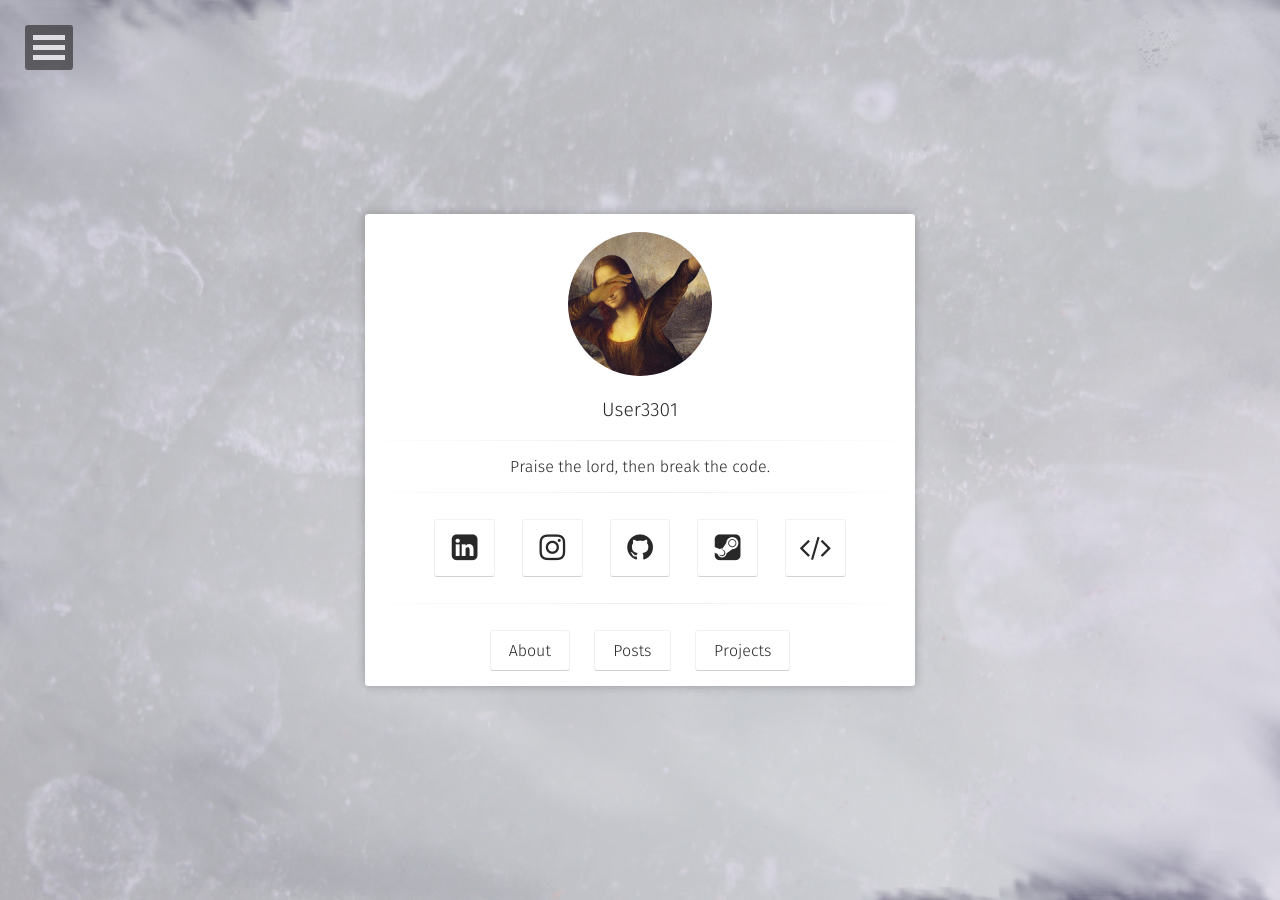
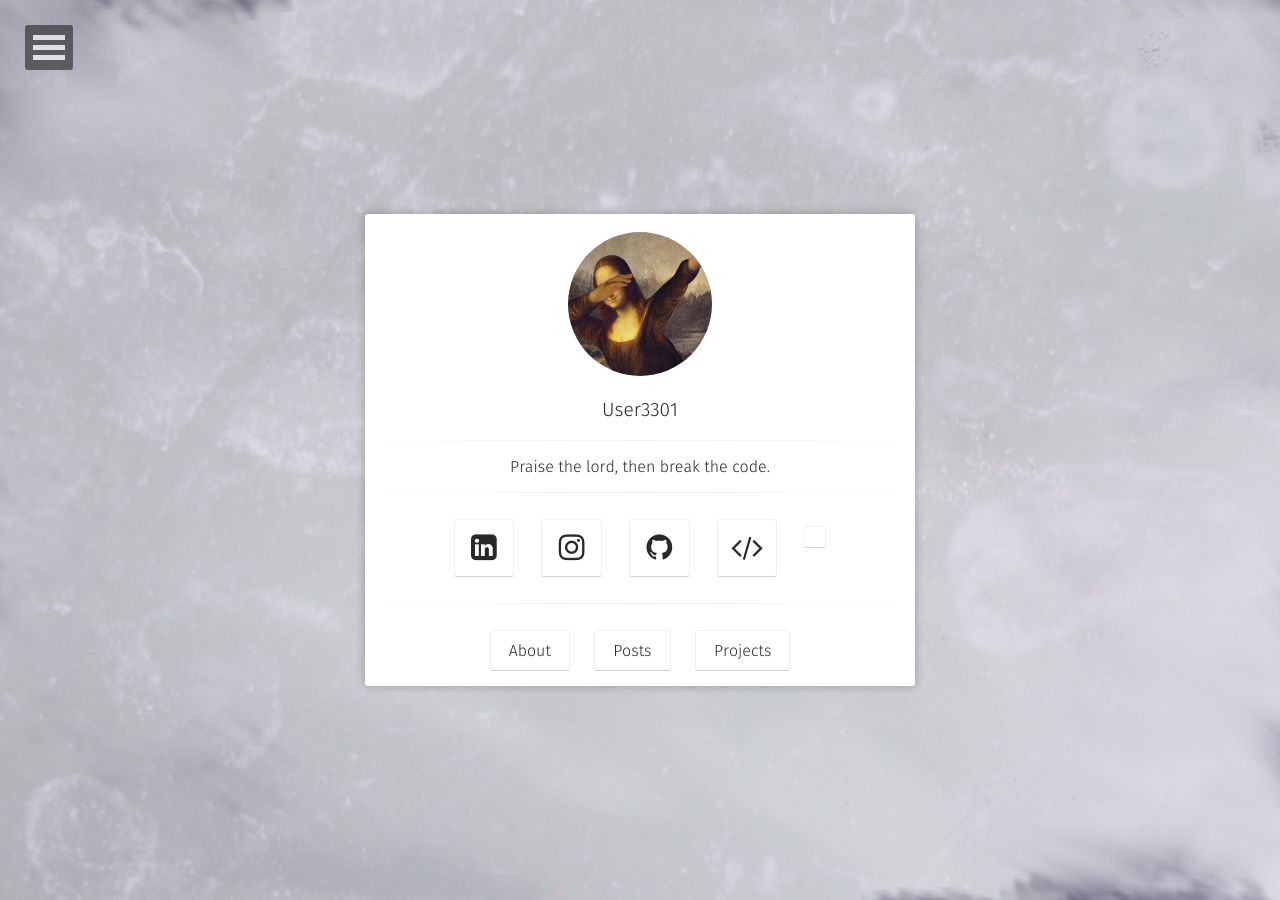
Before and after one commit to user3301/user3301.github.io, a Jekyll site: the page built from index.html, in a window 1280 px wide. Built offline with Jekyll 4.4.1, drawn with Linux system fonts in a browser that asks for light colours; some web fonts are replaced.

Commit message:
add hackerrank

```diff
--- a/_config.yml
+++ b/_config.yml
@@ -50,7 +50,7 @@
 #medium:            '@username'
 #pinterest:         username
 #foursquare:        username
-steam:              ozuser3301
+#steam:              ozuser3301
 #dribbble:          username
 #youtube:           username
 #youtube-channel:   channel
@@ -61,6 +61,7 @@
 #keybase:           username
 #xmpp:              username@server.com
 #hackernews:        username
+hackerrank:         user3301
 leetcode:          user3301
 
 # Gems
--- a/_includes/social-links.html
+++ b/_includes/social-links.html
@@ -1,29 +1,57 @@
-                    <hr class="hr-line">
-                    <h3 class="title" style="font-size:30px;">
-                        {% if site.email %}<a class="social-btn" href="mailto:{{ site.email }}" target="_blank" rel="noopener noreferrer"><i class="fa fa-fw fa-envelope-square"></i></a>{% endif %}
-                        {% if site.twitter %}<a class="social-btn" href="http://twitter.com/{{ site.twitter }}" target="_blank" rel="noopener noreferrer"><i class="fa fa-fw fa-twitter-square"></i></a>{% endif %}
-                        {% if site.facebook %}<a class="social-btn" href="http://facebook.com/{{ site.facebook }}" target="_blank" rel="noopener noreferrer"><i class="fa fa-fw fa-facebook-square"></i></a>{% endif %}
-                        {% if site.google.plus %}<a class="social-btn" href="http://plus.google.com/+{{ site.google.plus }}" target="_blank" rel="noopener noreferrer"><i class="fa fa-fw fa-google-plus-square"></i></a>{% endif %}
-                        {% if site.linkedin %}<a class="social-btn" href="http://linkedin.com/in/{{ site.linkedin }}" target="_blank" rel="noopener noreferrer"><i class="fa fa-fw fa-linkedin-square"></i></a>{% endif %}
-                        {% if site.xing %}<a class="social-btn" href="http://www.xing.com/profile/{{ site.xing }}" target="_blank" rel="noopener noreferrer"><i class="fa fa-fw fa-xing-square"></i></a>{% endif %}
-                        {% if site.instagram %}<a class="social-btn" href="http://instagram.com/{{ site.instagram }}" target="_blank" rel="noopener noreferrer"><i class="fa fa-fw fa-instagram"></i></a>{% endif %}
-                        {% if site.tumblr %}<a class="social-btn" href="http://{{ site.tumblr }}.tumblr.com" target="_blank" rel="noopener noreferrer"><i class="fa fa-fw fa-tumblr-square"></i></a>{% endif %}
-                        {% if site.medium %}<a class="social-btn" href="https://medium.com/{{ site.medium }}" target="_blank" rel="noopener noreferrer"><i class="fa fa-fw fa-medium"></i></a>{% endif %}
-                        {% if site.github-url %}<a class="social-btn" href="http://github.com/{{ site.github-url }}" target="_blank" rel="noopener noreferrer"><i class="fa fa-fw fa-github"></i></a>{% endif %}
-                        {% if site.stackoverflow %}<a class="social-btn" href="http://stackoverflow.com/users/{{ site.stackoverflow }}" target="_blank" rel="noopener noreferrer"><i class="fa fa-fw fa-stack-overflow"></i></a>{% endif %}
-                        {% if site.lastfm %}<a class="social-btn" href="http://lastfm.com/user/{{ site.lastfm }}" target="_blank" rel="noopener noreferrer"><i class="fa fa-fw fa-music"></i></a>{% endif %}
-                        {% if site.dribbble %}<a class="social-btn" href="http://dribbble.com/{{ site.dribbble }}" target="_blank" rel="noopener noreferrer"><i class="fa fa-fw fa-dribbble"></i></a>{% endif %}
-                        {% if site.pinterest %}<a class="social-btn" href="http://www.pinterest.com/{{ site.pinterest }}" target="_blank" rel="noopener noreferrer"><i class="fa fa-fw fa-pinterest"></i></a>{% endif %}
-                        {% if site.foursquare %}<a class="social-btn" href="http://foursquare.com/{{ site.foursquare }}" target="_blank" rel="noopener noreferrer"><i class="fa fa-fw fa-foursquare"></i></a>{% endif %}
-                        {% if site.steam %}<a class="social-btn" href="http://steamcommunity.com/id/{{ site.steam }}" target="_blank" rel="noopener noreferrer"><i class="fa fa-fw fa-steam-square"></i></a>{% endif %}
-                        {% if site.youtube %}<a class="social-btn" href="https://youtube.com/user/{{ site.youtube }}" target="_blank" rel="noopener noreferrer"><i class="fa fa-fw fa-youtube-square"></i></a>{% endif %}
-                        {% if site.youtube-channel %}<a class="social-btn" href="https://youtube.com/channel/{{ site.youtube-channel }}" target="_blank" rel="noopener noreferrer"><i class="fa fa-fw fa-youtube"></i></a>{% endif %}
-                        {% if site.soundcloud %}<a class="social-btn" href="http://soundcloud.com/{{ site.soundcloud }}" target="_blank" rel="noopener noreferrer"><i class="fa fa-fw fa-soundcloud"></i></a>{% endif %}
-                        {% if site.weibo %}<a class="social-btn" href="http://www.weibo.com/{{ site.weibo }}" target="_blank" rel="noopener noreferrer"><i class="fa fa-fw fa-weibo"></i></a>{% endif %}
-                        {% if site.flickr %}<a class="social-btn" href="http://www.flickr.com/{{ site.flickr }}" target="_blank" rel="noopener noreferrer"><i class="fa fa-fw fa-flickr"></i></a>{% endif %}
-                        {% if site.codepen %}<a class="social-btn" href="http://codepen.io/{{ site.codepen }}" target="_blank" rel="noopener noreferrer"><i class="fa fa-fw fa-codepen"></i></a>{% endif %}
-                        {% if site.keybase %}<a class="social-btn" href="https://keybase.io/{{ site.keybase }}" target="_blank" rel="noopener noreferrer"><i class="fa fa-fw fa-key"></i></a>{% endif %}
-                        {% if site.xmpp %}<a class="social-btn" href="xmpp:{{ site.xmpp }}" target="_blank" rel="noopener noreferrer"><i class="fa fa-fw fa-lightbulb-o"></i></a>{% endif %}
-                        {% if site.hackernews %}<a class="social-btn" href="https://news.ycombinator.com/user?id={{ site.hackernews }}" target="_blank" rel="noopener noreferrer"><i class="fa fa-fw fa-hacker-news"></i></a>{% endif %}
-                        {% if site.leetcode %}<a class="social-btn" href="https://leetcode.com/{{ site.leetcode }}" target="_blank" rel="noopener noreferrer"><i class="fa fa-fw fa-code"></i></a>{% endif %}
-                  </h3>
+<hr class="hr-line">
+<h3 class="title" style="font-size:30px;">
+    {% if site.email %}<a class="social-btn" href="mailto:{{ site.email }}" target="_blank" rel="noopener noreferrer"><i
+            class="fa fa-fw fa-envelope-square"></i></a>{% endif %}
+    {% if site.twitter %}<a class="social-btn" href="http://twitter.com/{{ site.twitter }}" target="_blank"
+        rel="noopener noreferrer"><i class="fa fa-fw fa-twitter-square"></i></a>{% endif %}
+    {% if site.facebook %}<a class="social-btn" href="http://facebook.com/{{ site.facebook }}" target="_blank"
+        rel="noopener noreferrer"><i class="fa fa-fw fa-facebook-square"></i></a>{% endif %}
+    {% if site.google.plus %}<a class="social-btn" href="http://plus.google.com/+{{ site.google.plus }}" target="_blank"
+        rel="noopener noreferrer"><i class="fa fa-fw fa-google-plus-square"></i></a>{% endif %}
+    {% if site.linkedin %}<a class="social-btn" href="http://linkedin.com/in/{{ site.linkedin }}" target="_blank"
+        rel="noopener noreferrer"><i class="fa fa-fw fa-linkedin-square"></i></a>{% endif %}
+    {% if site.xing %}<a class="social-btn" href="http://www.xing.com/profile/{{ site.xing }}" target="_blank"
+        rel="noopener noreferrer"><i class="fa fa-fw fa-xing-square"></i></a>{% endif %}
+    {% if site.instagram %}<a class="social-btn" href="http://instagram.com/{{ site.instagram }}" target="_blank"
+        rel="noopener noreferrer"><i class="fa fa-fw fa-instagram"></i></a>{% endif %}
+    {% if site.tumblr %}<a class="social-btn" href="http://{{ site.tumblr }}.tumblr.com" target="_blank"
+        rel="noopener noreferrer"><i class="fa fa-fw fa-tumblr-square"></i></a>{% endif %}
+    {% if site.medium %}<a class="social-btn" href="https://medium.com/{{ site.medium }}" target="_blank"
+        rel="noopener noreferrer"><i class="fa fa-fw fa-medium"></i></a>{% endif %}
+    {% if site.github-url %}<a class="social-btn" href="http://github.com/{{ site.github-url }}" target="_blank"
+        rel="noopener noreferrer"><i class="fa fa-fw fa-github"></i></a>{% endif %}
+    {% if site.stackoverflow %}<a class="social-btn" href="http://stackoverflow.com/users/{{ site.stackoverflow }}"
+        target="_blank" rel="noopener noreferrer"><i class="fa fa-fw fa-stack-overflow"></i></a>{% endif %}
+    {% if site.lastfm %}<a class="social-btn" href="http://lastfm.com/user/{{ site.lastfm }}" target="_blank"
+        rel="noopener noreferrer"><i class="fa fa-fw fa-music"></i></a>{% endif %}
+    {% if site.dribbble %}<a class="social-btn" href="http://dribbble.com/{{ site.dribbble }}" target="_blank"
+        rel="noopener noreferrer"><i class="fa fa-fw fa-dribbble"></i></a>{% endif %}
+    {% if site.pinterest %}<a class="social-btn" href="http://www.pinterest.com/{{ site.pinterest }}" target="_blank"
+        rel="noopener noreferrer"><i class="fa fa-fw fa-pinterest"></i></a>{% endif %}
+    {% if site.foursquare %}<a class="social-btn" href="http://foursquare.com/{{ site.foursquare }}" target="_blank"
+        rel="noopener noreferrer"><i class="fa fa-fw fa-foursquare"></i></a>{% endif %}
+    {% if site.steam %}<a class="social-btn" href="http://steamcommunity.com/id/{{ site.steam }}" target="_blank"
+        rel="noopener noreferrer"><i class="fa fa-fw fa-steam-square"></i></a>{% endif %}
+    {% if site.youtube %}<a class="social-btn" href="https://youtube.com/user/{{ site.youtube }}" target="_blank"
+        rel="noopener noreferrer"><i class="fa fa-fw fa-youtube-square"></i></a>{% endif %}
+    {% if site.youtube-channel %}<a class="social-btn" href="https://youtube.com/channel/{{ site.youtube-channel }}"
+        target="_blank" rel="noopener noreferrer"><i class="fa fa-fw fa-youtube"></i></a>{% endif %}
+    {% if site.soundcloud %}<a class="social-btn" href="http://soundcloud.com/{{ site.soundcloud }}" target="_blank"
+        rel="noopener noreferrer"><i class="fa fa-fw fa-soundcloud"></i></a>{% endif %}
+    {% if site.weibo %}<a class="social-btn" href="http://www.weibo.com/{{ site.weibo }}" target="_blank"
+        rel="noopener noreferrer"><i class="fa fa-fw fa-weibo"></i></a>{% endif %}
+    {% if site.flickr %}<a class="social-btn" href="http://www.flickr.com/{{ site.flickr }}" target="_blank"
+        rel="noopener noreferrer"><i class="fa fa-fw fa-flickr"></i></a>{% endif %}
+    {% if site.codepen %}<a class="social-btn" href="http://codepen.io/{{ site.codepen }}" target="_blank"
+        rel="noopener noreferrer"><i class="fa fa-fw fa-codepen"></i></a>{% endif %}
+    {% if site.keybase %}<a class="social-btn" href="https://keybase.io/{{ site.keybase }}" target="_blank"
+        rel="noopener noreferrer"><i class="fa fa-fw fa-key"></i></a>{% endif %}
+    {% if site.xmpp %}<a class="social-btn" href="xmpp:{{ site.xmpp }}" target="_blank" rel="noopener noreferrer"><i
+            class="fa fa-fw fa-lightbulb-o"></i></a>{% endif %}
+    {% if site.hackernews %}<a class="social-btn" href="https://news.ycombinator.com/user?id={{ site.hackernews }}"
+        target="_blank" rel="noopener noreferrer"><i class="fa fa-fw fa-hacker-news"></i></a>{% endif %}
+    {% if site.leetcode %}<a class="social-btn" href="https://leetcode.com/{{ site.leetcode }}" target="_blank"
+        rel="noopener noreferrer"><i class="fa fa-fw fa-code"></i></a>{% endif %}
+    {% if site.leetcode %}<a class="social-btn" href="https://hackerrank.com/{{ site.hackerrank }}" target="_blank"
+        rel="noopener noreferrer"><i class="fab fa-hackerrank"></i></a>{% endif %}
+</h3>
```
